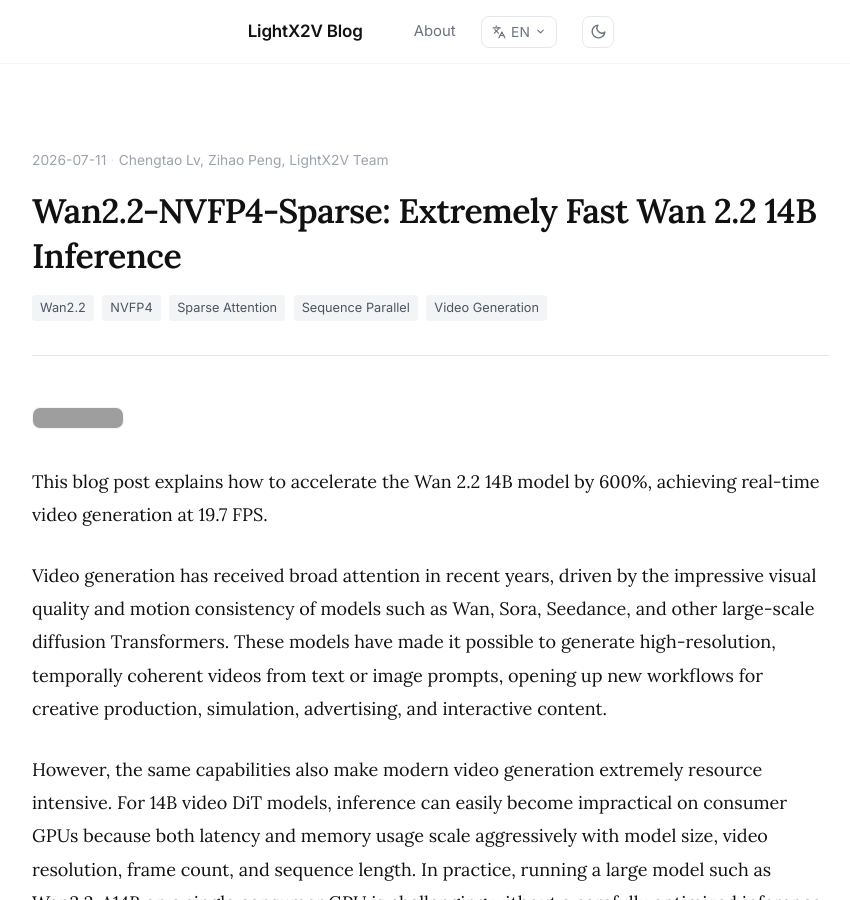
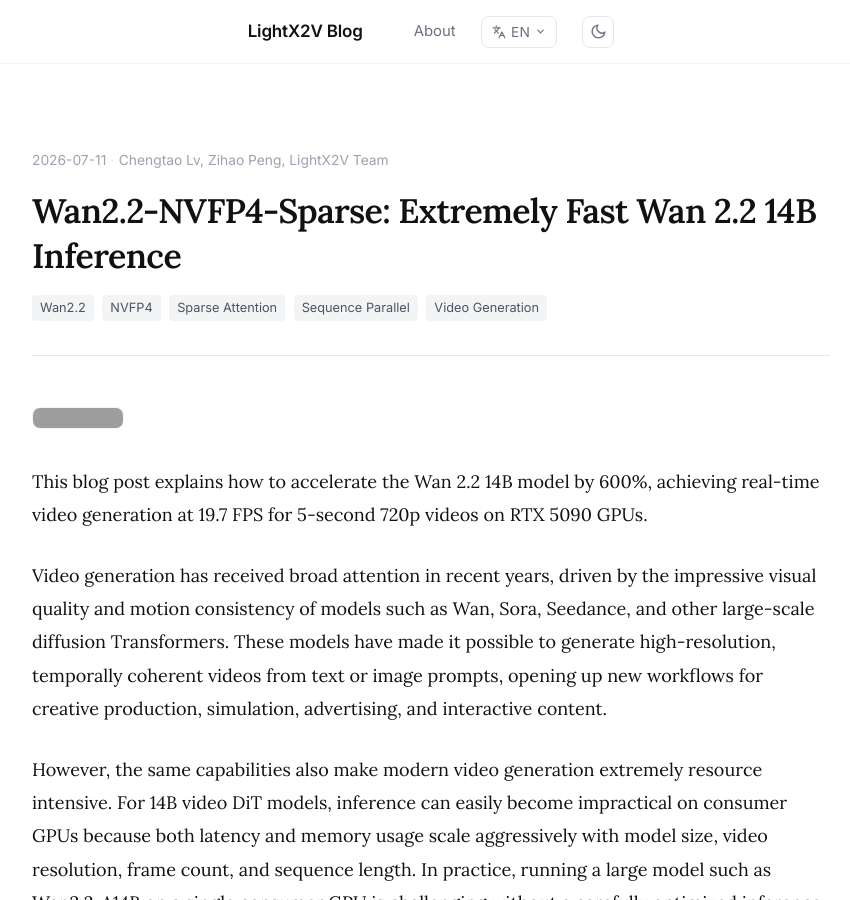
Before and after one commit to ModelTC/LightX2V-BLOG, a Jekyll site: the page built from _articles/Wan22-NVFP4-Sparse.md, in a window 1280 px wide and 900 px high. Shown: the whole window, without its empty margins (209-1059 px from the left). Built offline with Jekyll 4.4.1, drawn with Linux system fonts in a browser that asks for light colours; grey boxes are pictures that could not be loaded.

Commit message:
更新 Wan22-NVFP4-Sparse.md

```diff
--- a/_articles/Wan22-NVFP4-Sparse.md
+++ b/_articles/Wan22-NVFP4-Sparse.md
@@ -8,7 +8,7 @@ tags: [Wan2.2, NVFP4, Sparse Attention, Sequence Parallel, Video Generation]
 
 [![HuggingFace](https://img.shields.io/badge/HuggingFace-Wan2.2--NVFP4--Sparse-yellow)](https://huggingface.co/lightx2v/Wan2.2-NVFP4-Sparse)
 
-This blog post explains how to accelerate the Wan 2.2 14B model by 600%, achieving real-time video generation at 19.7 FPS.
+This blog post explains how to accelerate the Wan 2.2 14B model by 600%, achieving real-time video generation at 19.7 FPS for 5-second 720p videos on RTX 5090 GPUs.
 
 Video generation has received broad attention in recent years, driven by the impressive visual quality and motion consistency of models such as Wan, Sora, Seedance, and other large-scale diffusion Transformers. These models have made it possible to generate high-resolution, temporally coherent videos from text or image prompts, opening up new workflows for creative production, simulation, advertising, and interactive content.
 
```
